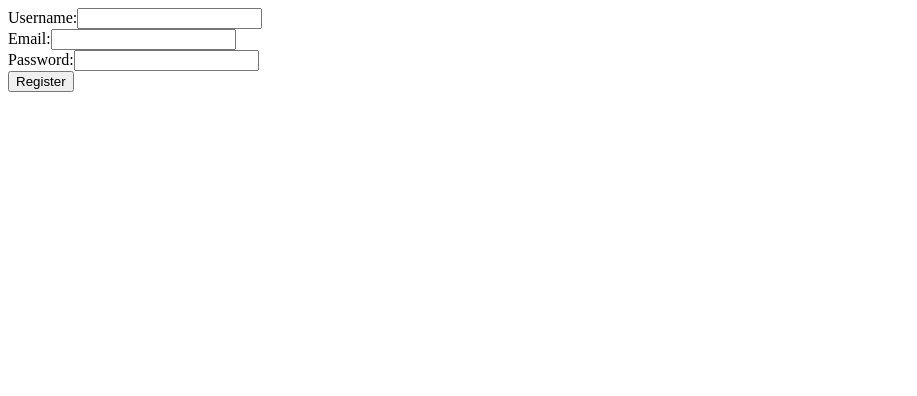
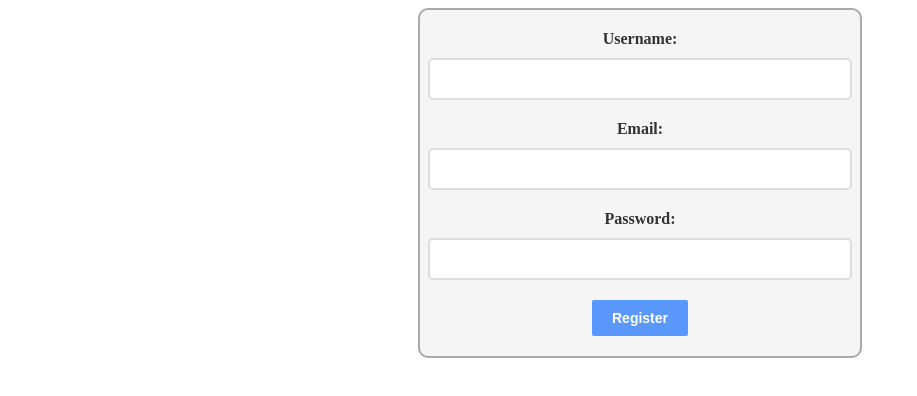
Before and after one commit to shelton15/fake-news, a React (Create React App) app: page /register in a window 1280 px wide. Shown: the top 396 px of the page, without its empty margins (0-917 px from the left). Built offline with nearby package versions, Linux system fonts and the light colour scheme.

Commit message:
registerform css added

```diff
--- /dev/null
+++ b/src/Pages/Register.css
@@ -0,0 +1,52 @@
+.register-form {
+    display: flex;
+    flex-direction: column;
+    align-items: center;
+    justify-content: center;
+    background-color: #f5f5f5;
+    border: 2px solid #aaa;
+    border-radius: 10px;
+    padding: 20px;
+    width: 400px;
+    margin: auto;
+  }
+
+  .register-form label {
+    font-size: 16px;
+    font-weight: bold;
+    margin-bottom: 10px;
+    color: #333;
+  }
+
+  .register-form input {
+    width: 100%;
+    padding: 10px;
+    margin-bottom: 20px;
+    border-radius: 5px;
+    border: none;
+    border: 2px solid #ddd;
+    font-size: 16px;
+    color: #333;
+    transition: border-color 0.3s ease-in-out;
+  }
+
+  .register-form input:focus {
+    outline: none;
+    border-color: #0074d9;
+  }
+
+  .register-form button[type="submit"] {
+    background-color: #5a98fd;
+    color: #fff;
+    border: none;
+    border-radius: 2px;
+    font-size: 14px;
+    font-weight: bold;
+    padding: 10px 20px;
+    transition: background-color 0.3s ease-in-out;
+  }
+
+  .register-form button[type="submit"]:hover {
+    background-color: #487df8;
+    cursor: pointer;
+  }
--- a/src/Pages/Register.jsx
+++ b/src/Pages/Register.jsx
@@ -1,4 +1,5 @@
 import React, { useState } from 'react';
+import './Register.css';
 
 const Register = () => {
   const [username, setUsername] = useState('');
@@ -23,22 +24,13 @@ const Register = () => {
   };
 
   return (
-    <form onSubmit={handleSubmit}>
-      <label>
-        Username:
-        <input type="text" value={username} onChange={handleUsernameChange} />
-      </label>
-      <br />
-      <label>
-        Email:
-        <input type="email" value={email} onChange={handleEmailChange} />
-      </label>
-      <br />
-      <label>
-        Password:
-        <input type="password" value={password} onChange={handlePasswordChange} />
-      </label>
-      <br />
+    <form onSubmit={handleSubmit} className="register-form">
+      <label>Username:</label>
+      <input type="text" value={username} onChange={handleUsernameChange} />
+      <label>Email:</label>
+      <input type="email" value={email} onChange={handleEmailChange} />
+      <label>Password:</label>
+      <input type="password" value={password} onChange={handlePasswordChange} />
       <button type="submit">Register</button>
     </form>
   );
```
